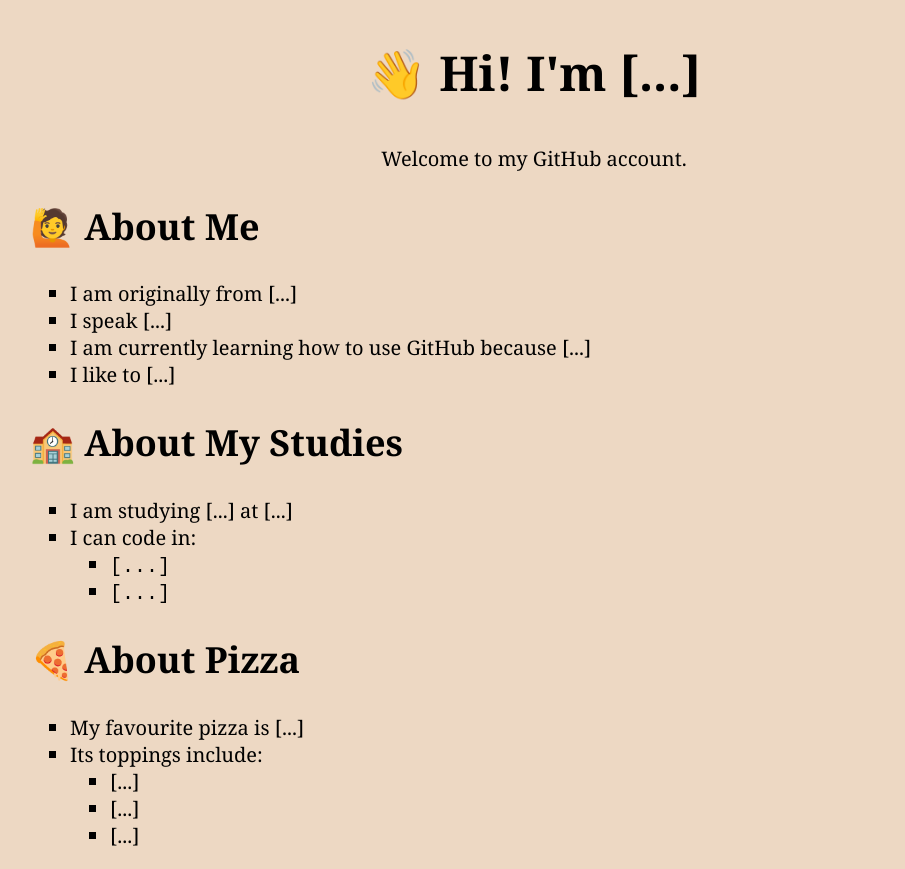
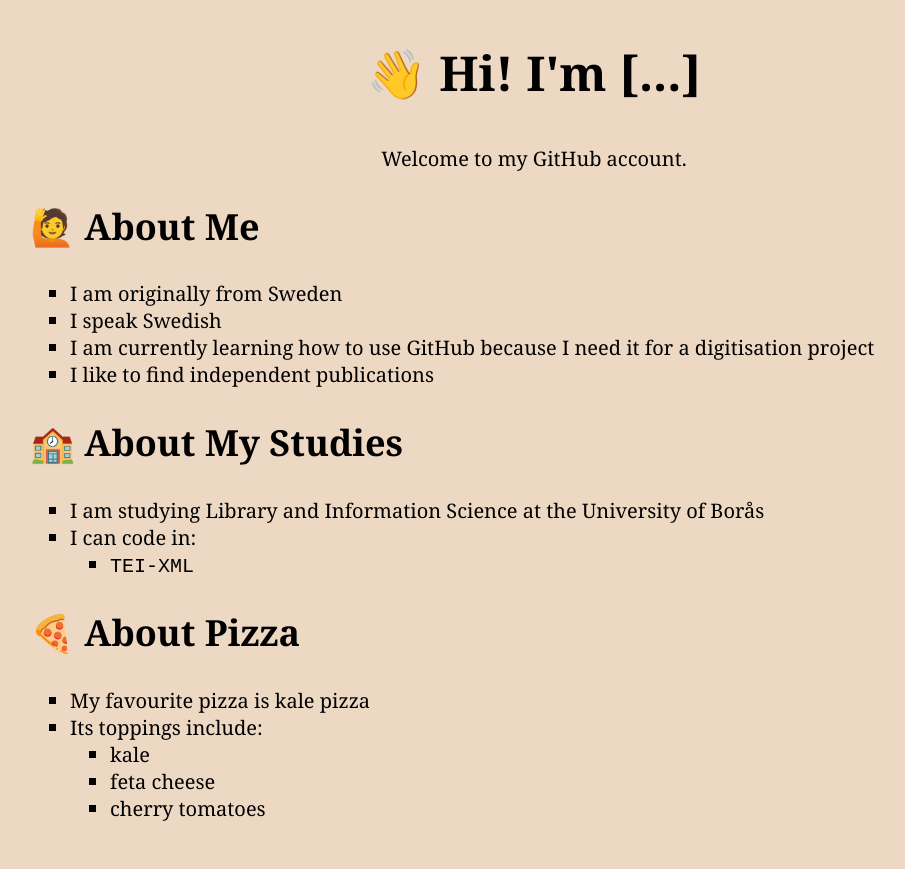
Before and after one commit to Arudka/Me, a plain HTML site: page index.html in a window 1280 px wide. Shown: the whole page, without its empty margins (106-1011 px from the left). After the commit the page ends 842 px from the top, so only its background shows below. Drawn offline with Linux system fonts and the light colour scheme.

Commit message:
Add files via upload

```diff
--- a/index.html
+++ b/index.html
@@ -15,20 +15,20 @@
         <article>
         <h2>&#128587; About Me</h2>
         <ul>
-            <li>I am originally from [...]</li>
-            <li>I speak [...]</li>
-            <li>I am currently learning how to use GitHub because [...]</li>
-            <li>I like to [...]</li>
+            <li>I am originally from Sweden</li>
+            <li>I speak Swedish</li>
+            <li>I am currently learning how to use GitHub because I need it for a digitisation project</li>
+            <li>I like to find independent publications</li>
         </ul>
         </article>
         <article>
         <h2>&#127979; About My Studies </h2>
         <ul>
-            <li>I am studying [...] at [...]</li>
+            <li>I am studying Library and Information Science at the University of Borås</li>
             <li>I can code in:
                 <ul>
-                    <li><code>[...]</code></li>
-                    <li><code>[...]</code></li>
+                    <li><code>TEI-XML</code></li>
+
                 </ul>
             </li>
         </ul>
@@ -36,12 +36,12 @@
         <article>
         <h2>&#127829; About Pizza</h2>
         <ul>
-            <li>My favourite pizza is [...]</li>
+            <li>My favourite pizza is kale pizza</li>
             <li>Its toppings include:
                 <ul>
-                    <li>[...]</li>
-                    <li>[...]</li>
-                    <li>[...]</li>
+                    <li>kale</li>
+                    <li>feta cheese</li>
+                    <li>cherry tomatoes</li>
                 </ul>
             </li>
         </ul>
```
